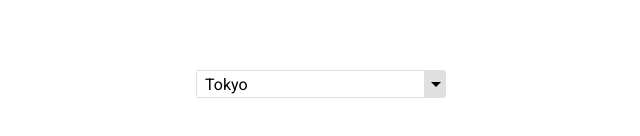
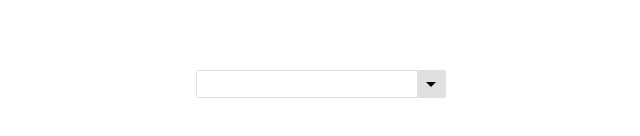
Before and after one commit to GavrilF/GDropdown, an Angular app: page / in a window 1280 px wide. Shown: the part 316-452 px from the top of the page, without its empty margins (319-959 px from the left). Built offline with nearby package versions, Linux system fonts and the light colour scheme.

Commit message:
Make dropdown compatible with Forms

```diff
--- a/src/app/core/components/dropdown/dropdown.component.html
+++ b/src/app/core/components/dropdown/dropdown.component.html
@@ -9,7 +9,7 @@
     (click)="toggleOpen()"
     >
     <app-input-field
-    [ngModel]="inputValue"
+    [ngModel]="value"
     (ngModelChange)="onInputChange($event)"
     ></app-input-field>
     <div class="dropdown-icon">
@@ -18,5 +18,5 @@
 </div>
 
 <ng-template #dropdownTemplate>
-    <app-options-list [selected]="selectedOption" [focused]="highlightedOption" [options]="filteredOptions" (optionChange)="onSelectionClicked($event)"></app-options-list>
+    <app-options-list [selected]="value" [focused]="highlightedOption" [options]="filteredOptions" (optionChange)="onSelectionClicked($event)"></app-options-list>
 </ng-template>
--- a/src/app/core/components/dropdown/dropdown.component.ts
+++ b/src/app/core/components/dropdown/dropdown.component.ts
@@ -1,4 +1,5 @@
-import { ChangeDetectionStrategy, ChangeDetectorRef, Component, EventEmitter, HostListener, Input, OnInit, Output } from '@angular/core';
+import { ChangeDetectionStrategy, ChangeDetectorRef, Component, EventEmitter, forwardRef, HostListener, Input, OnInit, Output } from '@angular/core';
+import { ControlValueAccessor, NG_VALUE_ACCESSOR } from '@angular/forms';
 
 export enum KEYBOARD_KEY {
   ArrowDown = 'ArrowDown',
@@ -9,9 +10,16 @@ export enum KEYBOARD_KEY {
   selector: 'app-dropdown',
   templateUrl: './dropdown.component.html',
   styleUrls: ['./dropdown.component.scss'],
-  changeDetection: ChangeDetectionStrategy.OnPush
+  changeDetection: ChangeDetectionStrategy.OnPush,
+  providers: [
+    {
+      provide: NG_VALUE_ACCESSOR,
+      useExisting: forwardRef(() => DropdownComponent),
+      multi: true
+    }
+  ]
 })
-export class DropdownComponent implements OnInit {
+export class DropdownComponent implements OnInit, ControlValueAccessor {
 
   /**
    * @param option pass as a string the current selected option
@@ -132,6 +140,11 @@ export class DropdownComponent implements OnInit {
       }
     };
 
+  private onChange: (value: string) => void = () => {};
+  private onTouched  = () => {};
+  disabled: boolean = false;
+  _value: string = '';
+
   constructor(private readonly changeDetectorRef: ChangeDetectorRef) {
   }
 
@@ -171,7 +184,7 @@ export class DropdownComponent implements OnInit {
    * @param option option to emit
    */
   broadcastSelectionChange(option: string){
-    this.selectionChange.emit(option);
+    this.writeValue(option);
   }
 
   /**
@@ -241,4 +254,36 @@ export class DropdownComponent implements OnInit {
     }
   }
 
+    get value() {
+      return this._value;
+    }
+    set value(v: any) {
+      this._value = v;
+      this.onChange(v);
+    }
+
+  //Coming from ControlValueAccesor
+  writeValue(value: string): void {
+    if(value !== this._value){
+      this._value = value;
+    }
+    this.changeDetectorRef.detectChanges();
+  }
+
+  //Coming from ControlValueAccesor
+  registerOnChange(fn: any): void {
+    this.onChange = fn;
+  }
+
+  //Coming from ControlValueAccesor
+  registerOnTouched(fn: any): void {
+    this.onTouched = fn;
+  }
+
+  //Coming from ControlValueAccesor
+  setDisabledState(isDisabled: boolean): void {
+    this.disabled = isDisabled;
+  }
+
+
 }
--- a/src/app/examples/dropdown-example/dropdown-example.component.html
+++ b/src/app/examples/dropdown-example/dropdown-example.component.html
@@ -1,6 +1,8 @@
-<app-dropdown
-[options]="sortedTowns"
-[selectedOption]="currentlySelected"
-[shownCount]="10"
-(addOption)="onAddOption($event)"
-(selectionChange)="onSelect($event)"></app-dropdown>
+<div [formGroup]="form">
+    <app-dropdown
+    formControlName="town"
+    [options]="sortedTowns"
+    [shownCount]="10"
+    (addOption)="onAddOption($event)"
+    (selectionChange)="onSelect($event)"></app-dropdown>
+</div>
--- a/src/app/examples/dropdown-example/dropdown-example.component.ts
+++ b/src/app/examples/dropdown-example/dropdown-example.component.ts
@@ -1,4 +1,5 @@
 import { ChangeDetectionStrategy, ChangeDetectorRef, Component, OnInit } from '@angular/core';
+import { FormBuilder, FormGroup } from '@angular/forms';
 
 @Component({
   selector: 'app-dropdown-example',
@@ -7,17 +8,21 @@ import { ChangeDetectionStrategy, ChangeDetectorRef, Component, OnInit } from '@
   changeDetection: ChangeDetectionStrategy.OnPush
 })
 export class DropdownExampleComponent implements OnInit {
-
-  constructor(private readonly changeDetectorRef: ChangeDetectorRef) { }
-
   public towns: string[] = ['Sofia', 'New York', 'London', 'Paris', 'Dubai', 'Bangkok', 'Singapore', 'Seoul', 'Shanghai', 'Tokyo'];
   public currentlySelected = 'Tokyo';
+  public form: FormGroup;
 
   /**
    * Because the dropdown is working only with string[] for now, and dont have comparatorFuntion to do the sorting, Im going ot to the ordering here
    * Therefore dropdown shouldn't be responsible for the ordering, only for the count of showing options
    */
   public sortedTowns: string[];
+
+  constructor(private readonly changeDetectorRef: ChangeDetectorRef, private readonly fb: FormBuilder) {
+    this.form = fb.group({
+      town: ['']
+    })
+   }
 
   ngOnInit(): void {
     this.sortedTowns = [...this.towns];
@@ -41,7 +46,7 @@ export class DropdownExampleComponent implements OnInit {
     this.towns = [...this.towns, newOption];
     // Check sortedTowns comment
     this.sortedTowns = [...this.towns];
-    this.currentlySelected = newOption;
+    this.form.controls['town'].setValue(newOption)
   }
 
 }
--- a/src/app/examples/examples.module.ts
+++ b/src/app/examples/examples.module.ts
@@ -2,6 +2,7 @@ import { NgModule } from '@angular/core';
 import { CommonModule } from '@angular/common';
 import { DropdownExampleComponent } from './dropdown-example/dropdown-example.component';
 import { CoreModule } from '../core/core.module';
+import { FormsModule, ReactiveFormsModule } from '@angular/forms';
 
 
 
@@ -9,7 +10,9 @@ import { CoreModule } from '../core/core.module';
   declarations: [DropdownExampleComponent],
   imports: [
     CommonModule,
-    CoreModule
+    CoreModule,
+    ReactiveFormsModule,
+    FormsModule
   ],
   exports: [
     DropdownExampleComponent
```
